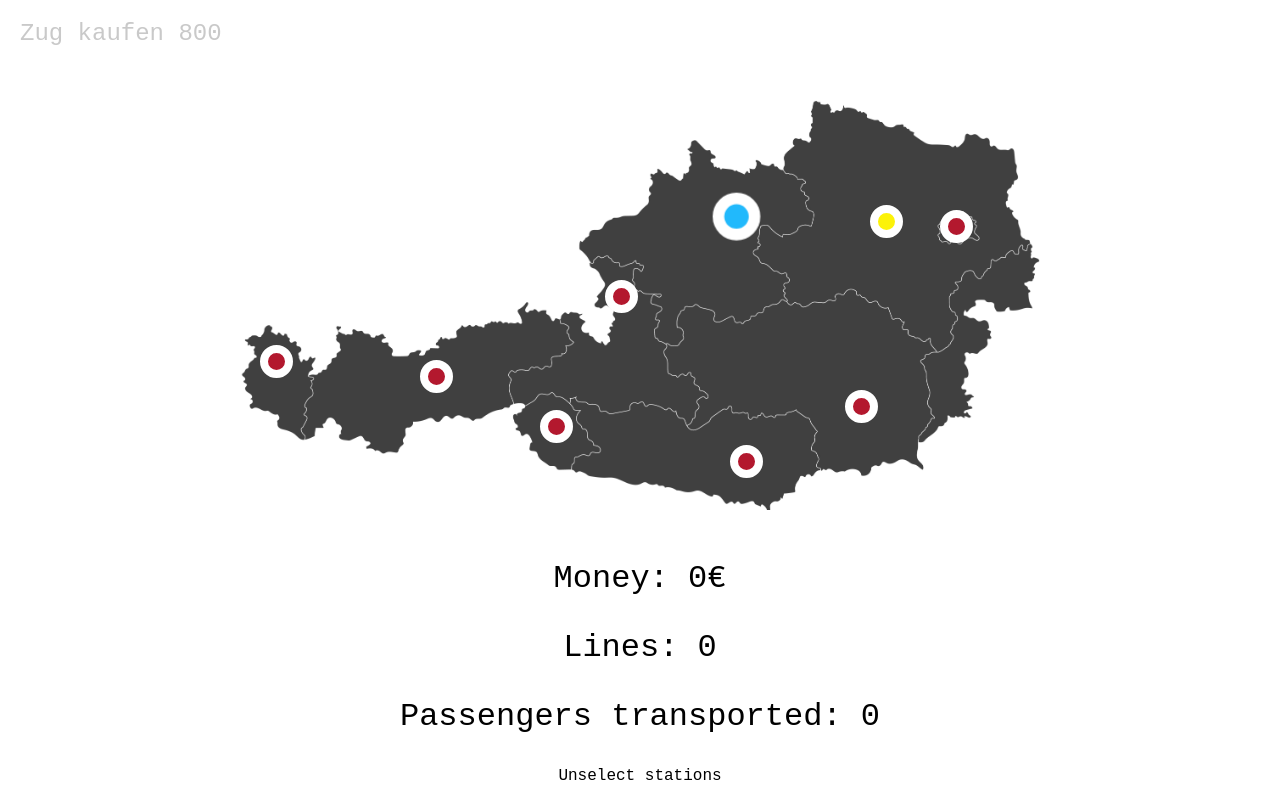
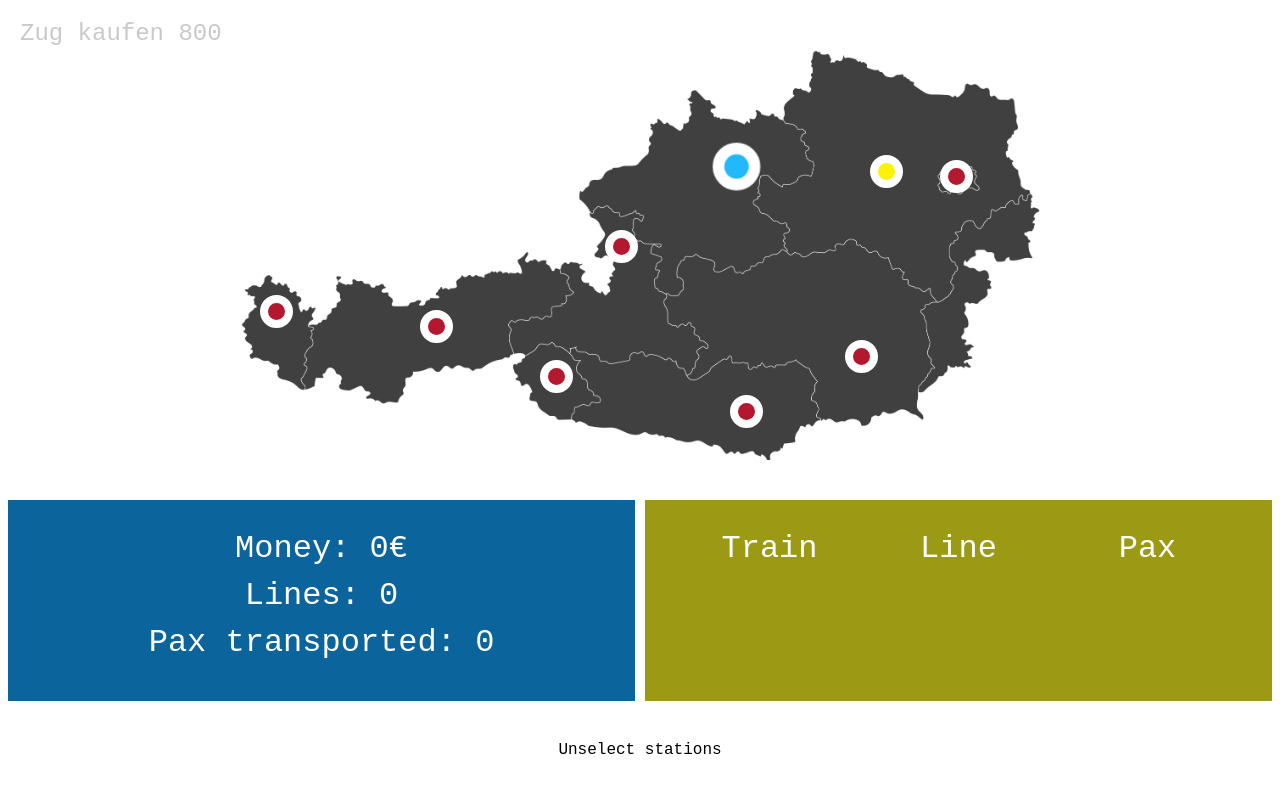
Before and after one commit to jurijkreutz/railroader, a plain HTML site: page index.html in a window 1280 px wide. Drawn offline with Linux system fonts and the light colour scheme.

Commit message:
Implement Train Overview, bugfix picking up pax

```diff
--- a/index.html
+++ b/index.html
@@ -14,9 +14,23 @@
     <div id="gamescreen">
     </div>
     <div id="overview">
-        <p id="money-text">Money: 0€</p>
-        <p id="line-text">Lines: 0</p>
-        <p id="passengers-transported-text">Passengers transported: 0</p>
+        <div id="general">
+            <p id="money-text">Money: 0€</p>
+            <p id="line-text">Lines: 0</p>
+            <p id="passengers-transported-text">Pax transported: 0</p>
+        </div>
+       <div id="trains">
+            <div id="train-info">
+                <p class="info-element">Train</p>
+                <p class="info-element">Line</p>
+                <p class="info-element">Pax on board</p>
+            </div>
+            <div id="train-info">
+                <p class="info-element">1</p>
+                <p class="info-element">1</p>
+                <p class="info-element">20</p>
+            </div>
+       </div>
     </div>
 </body>
 <footer>
--- a/scripts/lines.js
+++ b/scripts/lines.js
@@ -175,16 +175,16 @@ function sendTrainToPosition(newTrain, newPositionXandY) {
 }
 
 
-export async function addTrainToLine(line, gameScreen) {
+export async function addTrainToLine(lineId, gameScreen) {
+    let currentLine = await findObjectBySpecificValue(currentLines, "lineId", lineId);
     let trainObject = {
-        "line": line,
+        "lineId": lineId,
         "trainId": currentTrains.length+1,
         "trainCapacity": gameSettings.trainStandardCapacity,
         "currentPassengers": {},
         "currentTotalPassengers": 0
     };
     currentTrains.push(trainObject);
-    let currentLine = await findObjectBySpecificValue(currentLines, "lineId", line);
     currentLine["trainIds"].push(trainObject["trainId"]);
     let station1 = document.getElementById(`station-${currentLine["stations"][0]}`)
     let station2 = document.getElementById(`station-${currentLine["stations"][1]}`)
@@ -194,5 +194,5 @@ export async function addTrainToLine(line, gameScreen) {
     let station2PositionsAndName = [parseFloat(station2.style.left),
                                     parseFloat(gameSettings['screenHeight']) - (parseFloat(station2.style.top)),
                                     station2.dataset.stationName];
-    letTrainDrive(gameScreen, station1PositionsAndName, station2PositionsAndName, currentLines.length);
+    letTrainDrive(gameScreen, station1PositionsAndName, station2PositionsAndName, lineId);
 }
--- a/scripts/stathandler.js
+++ b/scripts/stathandler.js
@@ -7,6 +7,7 @@ let moneyText = document.getElementById("money-text");
 let lineText = document.getElementById("line-text");
 let passengersText = document.getElementById("passengers-transported-text");
 let buyTrainText = document.getElementById("buy-train");
+let trainInfoContainer = document.getElementById("trains");
 
 export let stationsAllowed = [];
 
@@ -14,7 +15,8 @@ export function initStatisticUpdate() {
     setInterval(() => {
         moneyText.innerText = `Money: ${currentBudget['money']}€`;
         lineText.innerText = `Lines: ${currentLines.length}`;
-        passengersText.innerText = `Passengers transported: ${sumPassengersFromAllLines()}`
+        passengersText.innerText = `Pax transported: ${sumPassengersFromAllLines()}`
+        trainInfoContainer.innerHTML = getTrainInfo();
     }, 50);
 }
 
@@ -24,6 +26,14 @@ function sumPassengersFromAllLines() {
         passengerSum += line["passengers"]
     });
     return passengerSum;
+}
+
+function getTrainInfo() {
+    let trainInfoHTML = `<div id="train-info"><p class="info-element">Train</p> <p class="info-element">Line</p> <p class="info-element">Pax</p></div>`;
+    currentTrains.forEach((train) => {
+        trainInfoHTML += `<div id="train-info"><p class="info-element">${train["trainId"]}</p> <p class="info-element">${train["lineId"]}</p> <p class="info-element">${train["currentTotalPassengers"]}/${train["trainCapacity"]}</p></div>`
+    })
+    return trainInfoHTML;
 }
 
 export function initPassengerHandling() {
@@ -56,8 +66,6 @@ async function initRandomPassengerSpawning() {
         let randomStation = currentStations[Math.floor(Math.random() * currentStations.length)];
         setDestinationsForStation(randomStation);
         let destinationToSpawnNewPassengerFor = randomStation["name"];
-        let currentLineObject = await findObjectBySpecificValue(currentLines, "color", randomStation["line"]);
-
 
         let stationLines = getStationLines(randomStation);
         let reachableStations = [];
@@ -109,7 +117,6 @@ function setDestinationsForStation(station) {
                     station["passengers"][destinationStation["name"]] = 0;
                 }
             }
-            console.log(station["passengers"]);
         }
     });
 }
@@ -134,6 +141,7 @@ export async function pickUpPassengers(trainId, stationName, lineId) {
     let currentLineObject = await findObjectBySpecificValue(currentLines, "lineId", lineId);
     let currentStationObject = await findObjectBySpecificValue(currentStations, "name", stationName);
     let currentTrainObject = await findObjectBySpecificValue(currentTrains, "trainId", trainId);
+    console.log(currentTrainObject, currentLineObject)
     for (const key in currentStationObject["passengers"]) {
         if (!(key in currentTrainObject["currentPassengers"])) {
             currentTrainObject["currentPassengers"][key] = 0;
@@ -169,9 +177,9 @@ export async function pickUpPassengers(trainId, stationName, lineId) {
  export function initGameButtons(gameScreen) {
     buyTrainText.addEventListener("click", () => {
         if (currentBudget['money'] >= gameSettings['trainPrice']) {
-            let chosenLine = parseInt(prompt("Which line gets a new train?", 1));
+            let chosenLineId = parseInt(prompt("Which line gets a new train?", 1));
             currentBudget['money'] -= gameSettings['trainPrice'];
-            addTrainToLine(chosenLine, gameScreen);
+            addTrainToLine(chosenLineId, gameScreen);
         }
         else {
             alert("Not enough money");
@@ -199,6 +207,4 @@ export function initStationUpdate(stations) {
         stationToAdd["name"] = randomStation.dataset.stationName;
         prepareStation(stationToAdd);
     }, 10000);
-
-
 }
--- a/styles.css
+++ b/styles.css
@@ -2,9 +2,14 @@ body {
     font-family:'Courier New', Courier, monospace;
 }
 
+p {
+    margin: 0;
+    margin-bottom: 10px;
+}
+
 #gamescreen {
     position: relative;
-    margin-top: 100px;
+    margin-top: 50px;
     margin-left: auto;
     margin-right: auto;
     width: 800px;
@@ -15,11 +20,39 @@ body {
 
 #overview {
     position: relative;
-    margin-top: 50px;
-    margin-left: auto;
-    margin-right: auto;
+    margin-top: 40px;
+    margin-bottom: 40px;
     text-align: center;
     font-size: 2em;
+    display: flex;
+    justify-content: center;
+    gap: 10px;
+}
+
+#general {
+    padding: 30px;
+    background-color: #0C649C;
+    color: white;
+    flex-basis: 0;
+    flex: 1 1 0px;
+}
+
+#trains {
+    padding: 30px;
+    background-color: #9C9A14;
+    color: white;
+    width: 50;
+    flex-basis: 0;
+    flex: 1 1 0px;
+}
+
+#train-info {
+    display: flex;
+    justify-content: space-around;
+}
+
+.info-element {
+    flex: 1 1 0px;
 }
 
 #gamebuttons {
```
